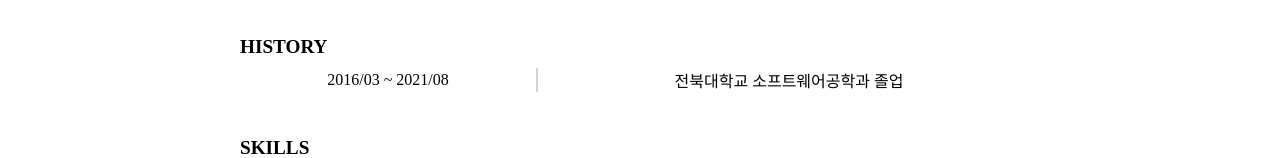
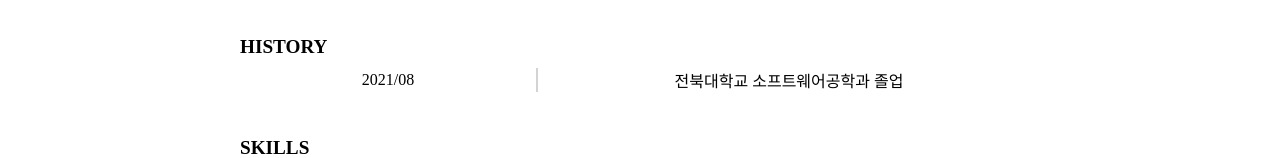
Before and after one commit to heony704/portfolio, a React (Create React App) app: page / in a window 1280 px wide. Shown: the part 335-493 px from the top of the page. Built offline with nearby package versions, Linux system fonts and the light colour scheme.

Commit message:
history 날짜 데이터 형식 수정

```diff
--- a/src/components/History.js
+++ b/src/components/History.js
@@ -8,12 +8,7 @@ function History({ history }) {
                 <tbody>
                     {history.map((x, i) => (
                         <tr key={i}>
-                            <td>
-                                {x.startYear}/
-                                {String(x.startMonth).padStart(2, '0')} ~{' '}
-                                {x.endYear}/
-                                {String(x.endMonth).padStart(2, '0')}
-                            </td>
+                            <td>{x.date}</td>
                             <td>{x.contents}</td>
                         </tr>
                     ))}
--- a/src/data.js
+++ b/src/data.js
@@ -11,10 +11,7 @@ const data = {
     },
     history: [
         {
-            startYear: 2016,
-            startMonth: 3,
-            endYear: 2021,
-            endMonth: 8,
+            date: '2021/08',
             contents: '전북대학교 소프트웨어공학과 졸업'
         }
     ],
```
